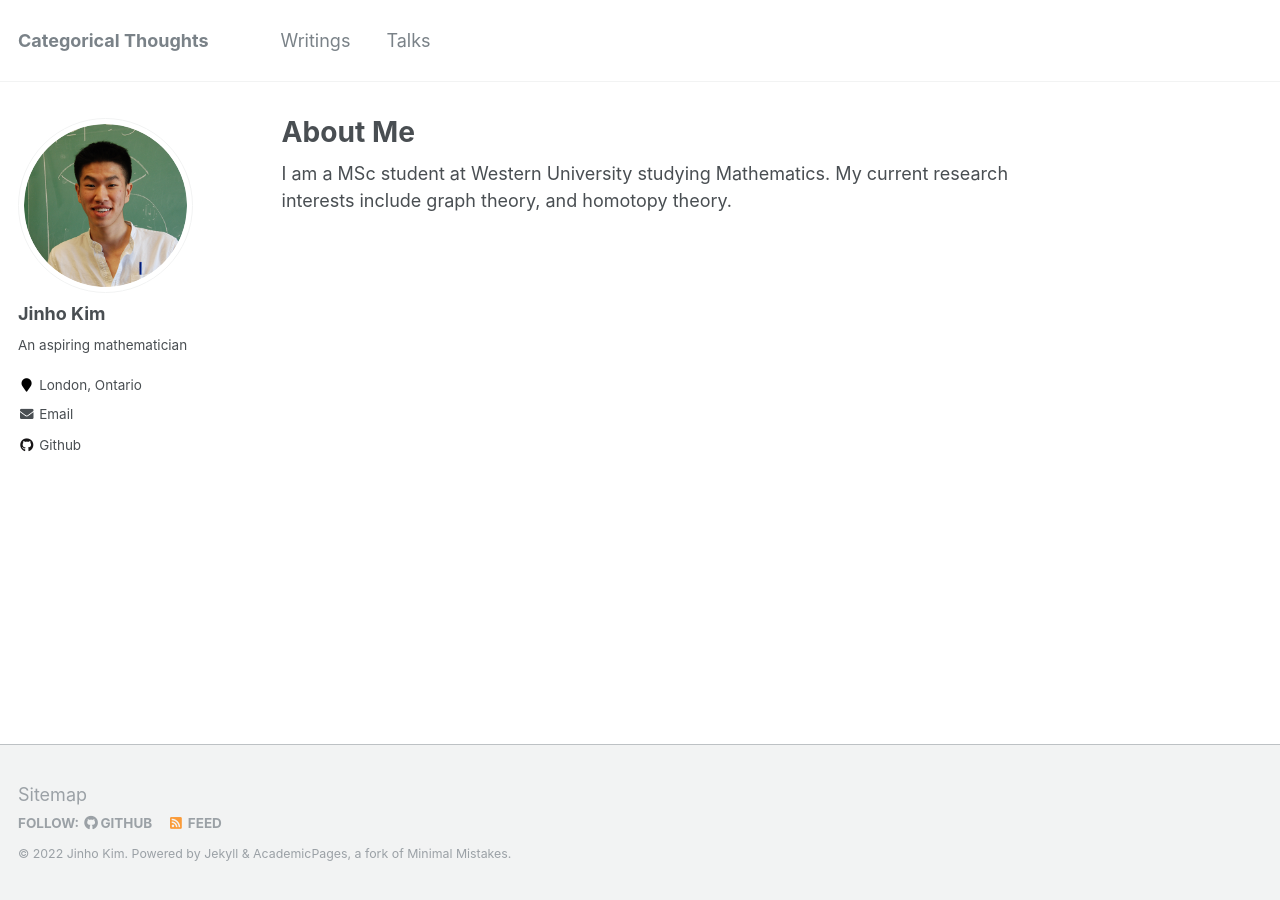
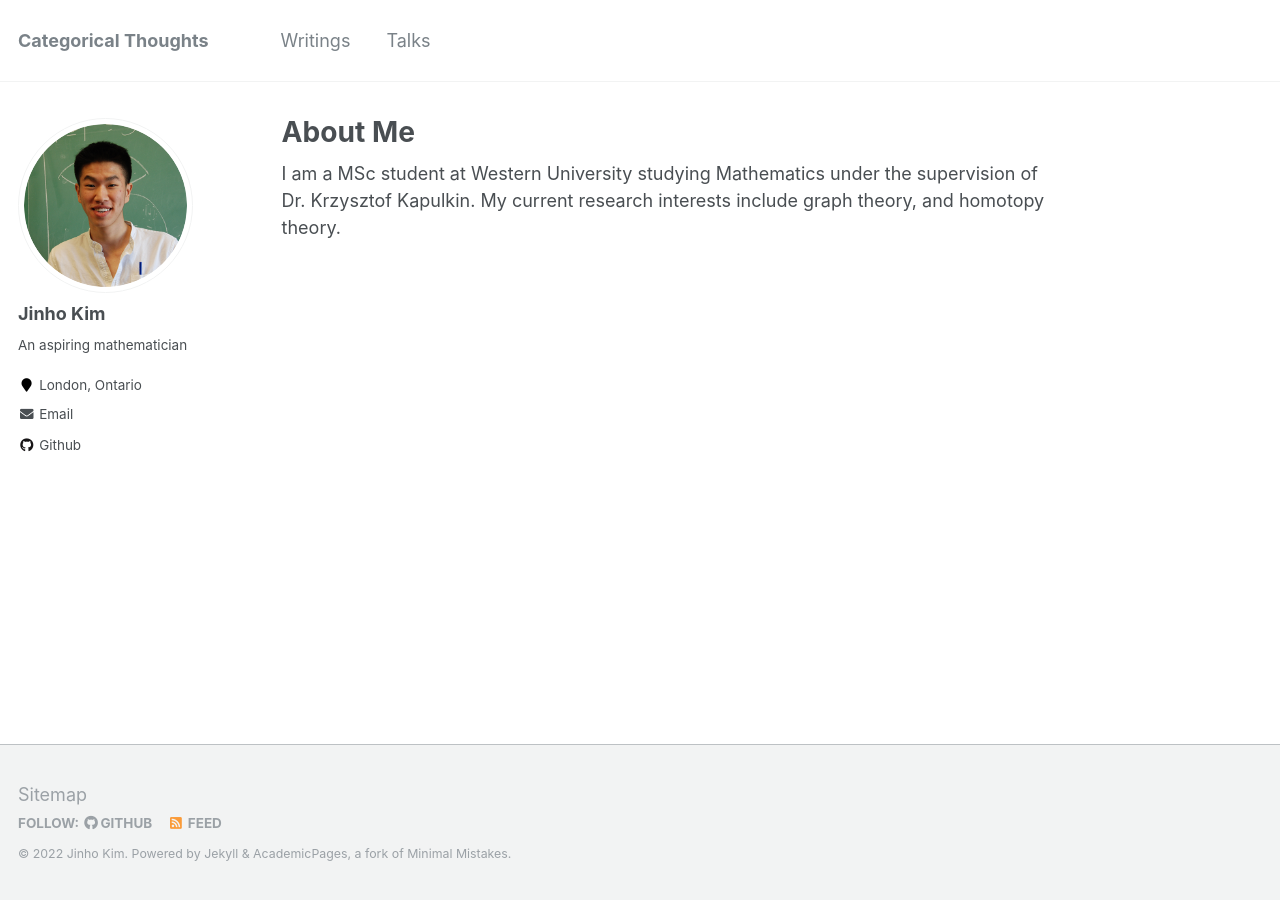
Before and after one commit to jkim2492/jkim2492.github.io, a Jekyll site: the page built from _pages/about.md, in a window 1280 px wide. Built offline with Jekyll 4.4.1, drawn with Linux system fonts in a browser that asks for light colours.

Commit message:
Update about.md

```diff
--- a/_pages/about.md
+++ b/_pages/about.md
@@ -18,7 +18,7 @@ redirect_from:
 
 <!-- About me
 ------ -->
-I am a MSc student at Western University studying Mathematics. My current research interests include graph theory, and homotopy theory.
+I am a MSc student at Western University studying Mathematics under the supervision of Dr. Krzysztof Kapulkin. My current research interests include graph theory, and homotopy theory.
 
 <!-- **Markdown generator**
 
```
